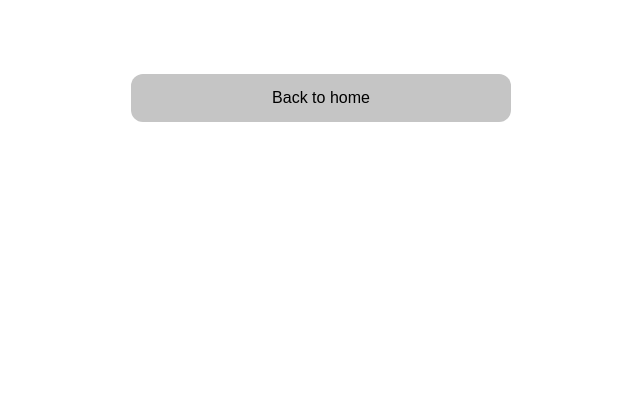
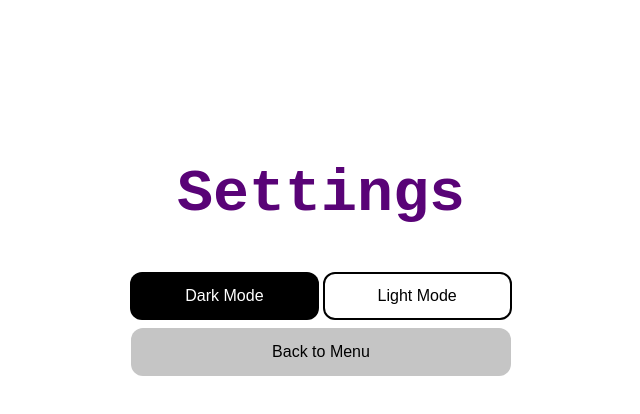
Before and after one commit to TheHeromatic/runner, a Vue app: page /#/settingsScreen in a window 1280 px wide. Shown: the top 414 px of the page, without its empty margins (319-959 px from the left). Built offline with nearby package versions, Linux system fonts and the light colour scheme.

Commit message:
settings update + "leave game" option

```diff
--- a/package.json
+++ b/package.json
@@ -10,6 +10,7 @@
   },
   "dependencies": {
     "bootstrap": "^5.2.2",
+    "bootstrap-icons": "^1.10.1",
     "core-js": "^3.8.3",
     "vue": "^3.2.13",
     "vue-router": "^4.1.6"
--- a/src/assets/style.css
+++ b/src/assets/style.css
@@ -1,4 +1,9 @@
 .title {
+    font-size: 60px;
+    color: #590377;
+    font-family: 'Courier New', monospace;
+}
+.settingsTitle{
     font-size: 60px;
     color: #590377;
     font-family: 'Courier New', monospace;
@@ -69,3 +74,27 @@
     border: solid 3px black;
     z-index: 1000;
 }
+.buttonLightMode {
+    background-color:white;
+    border: solid black 2px;
+    color: black;
+    padding: 13px 53px;
+    text-align: center;
+    display: inline-block;
+    font-size: 16px;
+    margin: 4px 2px;
+    cursor: pointer;
+    border-radius: 12px;
+}
+.buttonDarkMode  {
+    background-color: black;
+    border: none;
+    color: white;
+    padding: 15px 55px;
+    text-align: center;
+    display: inline-block;
+    font-size: 16px;
+    margin: 4px 2px;
+    cursor: pointer;
+    border-radius: 12px;
+}
--- a/src/components/GameScreen.vue
+++ b/src/components/GameScreen.vue
@@ -2,6 +2,9 @@
 </script>
 
 <template>
+  <router-link to="/">
+    <button class="buttonHomeScreen">leave game</button>
+  </router-link>
   <div id="field"> <div id="player"></div>
   </div>
 </template>
--- a/src/components/SettingsScreen.vue
+++ b/src/components/SettingsScreen.vue
@@ -1,14 +1,16 @@
 <template>
+  <div class="homeScreenDiv">
+    <h1 class="settingsTitle">Settings</h1>
+  </div>
 
+  <button class="buttonDarkMode">Dark Mode</button>
+  <button class="buttonLightMode">Light Mode</button>
+  <br>
   <router-link to="/">
-    <button class="buttonHomeScreen">Back to home</button>
-  </router-link>
+  <button class="buttonHomeScreen">Back to Menu</button>
+</router-link>
 </template>
 
 <script setup>
 
 </script>
-
-<style>
-
-</style>
--- a/src/views/AboutView.vue
+++ /dev/null
@@ -1,5 +0,0 @@
-<template>
-  <div class="about">
-    <h1>This is an about page</h1>
-  </div>
-</template>
--- a/src/views/HomeView.vue
+++ /dev/null
@@ -1,6 +0,0 @@
-<template>
-  <div class="home">
-    <img alt="Vue logo" src="../assets/logo.png">
-    <HelloWorld msg="Welcome to Your Vue.js App"/>
-  </div>
-</template>
```
Also changed, not shown: 1 other file (tests, documents, lock files or other folders).
